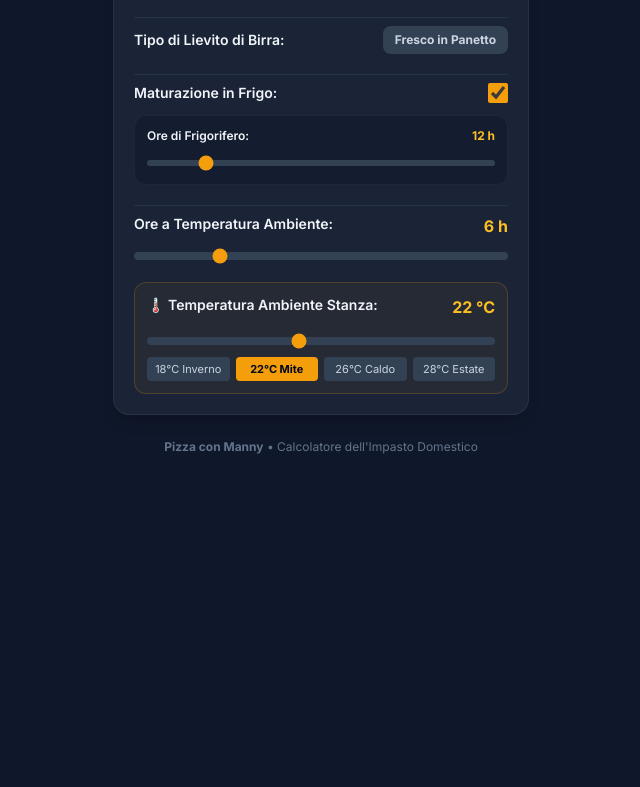
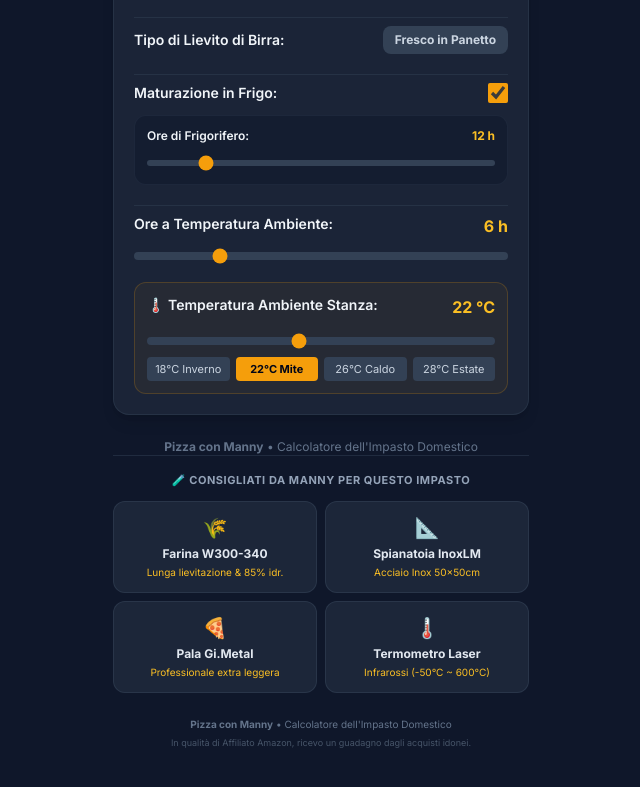
Before and after one commit to PizzaConManny/Pizza-Con-Manny, a plain HTML site: page index.html in a window 1280 px wide. Shown: the part 892-1679 px from the top of the page, without its empty margins (319-959 px from the left). Before the commit the page ends 1395 px from the top, so only its background shows below. Drawn offline with nearby package versions, Linux system fonts and the light colour scheme.

Commit message:
Add recommended tools and flours section
Added recommended tools and flours section with links.

```diff
--- a/index.html
+++ b/index.html
@@ -235,6 +235,62 @@
         <div class="text-center mt-6 text-xs text-slate-500">
             <p><strong>Pizza con Manny</strong> • Calcolatore dell'Impasto Domestico</p>
         </div>
+<!-- SEZIONE ATTREZZATURA & FARINE CONSIGLIATE DA MANNY -->
+<div class="pt-4 border-t border-slate-700/50">
+    <p class="text-[11px] font-bold uppercase tracking-wider text-slate-400 mb-3 text-center">
+        🧪 Consigliati da Manny per questo impasto
+    </p>
+
+    <div class="grid grid-cols-2 gap-2 text-xs">
+
+        <!-- 1. FARINA TIPO 0 W300-340 -->
+        <a href="https://link.amazon/B07vm6FR0"
+           target="_blank"
+           rel="noopener noreferrer"
+           class="bg-slate-800/90 hover:bg-slate-700 p-3 rounded-xl border border-slate-700/60 flex flex-col items-center text-center transition-all active:scale-95">
+            <span class="text-xl mb-1">🌾</span>
+            <span class="font-bold text-slate-200">Farina W300-340</span>
+            <span class="text-[10px] text-amber-400 font-medium mt-0.5">Lunga lievitazione & 85% idr.</span>
+        </a>
+
+        <!-- 2. SPIANATOIA INOXLM -->
+        <a href="https://amzn.to/4y8j5mM"
+           target="_blank"
+           rel="noopener noreferrer"
+           class="bg-slate-800/90 hover:bg-slate-700 p-3 rounded-xl border border-slate-700/60 flex flex-col items-center text-center transition-all active:scale-95">
+            <span class="text-xl mb-1">📐</span>
+            <span class="font-bold text-slate-200">Spianatoia InoxLM</span>
+            <span class="text-[10px] text-amber-400 font-medium mt-0.5">Acciaio Inox 50x50cm</span>
+        </a>
+
+        <!-- 3. PALA GI.METAL -->
+        <a href="https://amzn.to/3VrEqKn"
+           target="_blank"
+           rel="noopener noreferrer"
+           class="bg-slate-800/90 hover:bg-slate-700 p-3 rounded-xl border border-slate-700/60 flex flex-col items-center text-center transition-all active:scale-95">
+            <span class="text-xl mb-1">🍕</span>
+            <span class="font-bold text-slate-200">Pala Gi.Metal</span>
+            <span class="text-[10px] text-amber-400 font-medium mt-0.5">Professionale extra leggera</span>
+        </a>
+
+        <!-- 4. TERMOMETRO INFRAROSSI -->
+        <a href="https://amzn.to/4dWnWQE"
+           target="_blank"
+           rel="noopener noreferrer"
+           class="bg-slate-800/90 hover:bg-slate-700 p-3 rounded-xl border border-slate-700/60 flex flex-col items-center text-center transition-all active:scale-95">
+            <span class="text-xl mb-1">🌡️</span>
+            <span class="font-bold text-slate-200">Termometro Laser</span>
+            <span class="text-[10px] text-amber-400 font-medium mt-0.5">Infrarossi (-50°C ~ 600°C)</span>
+        </a>
+
+    </div>
+</div>
+
+<!-- Footer con Disclaimer Obbligatorio Amazon -->
+<div class="text-center mt-6 text-[10px] text-slate-500 space-y-1">
+    <p><strong>Pizza con Manny</strong> • Calcolatore dell'Impasto Domestico</p>
+    <p class="text-[9px] text-slate-600">In qualità di Affiliato Amazon, ricevo un guadagno dagli acquisti idonei.</p>
+</div>
 
     </div>
 
```
